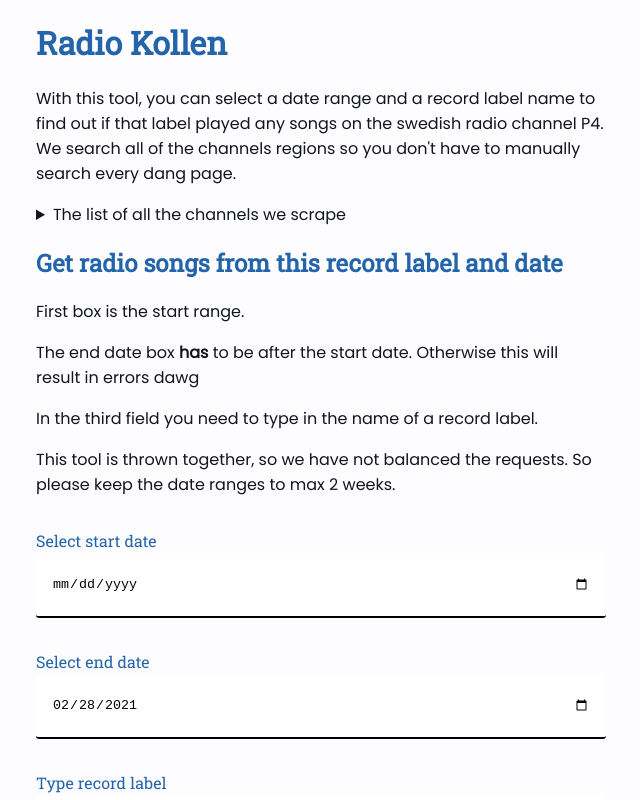
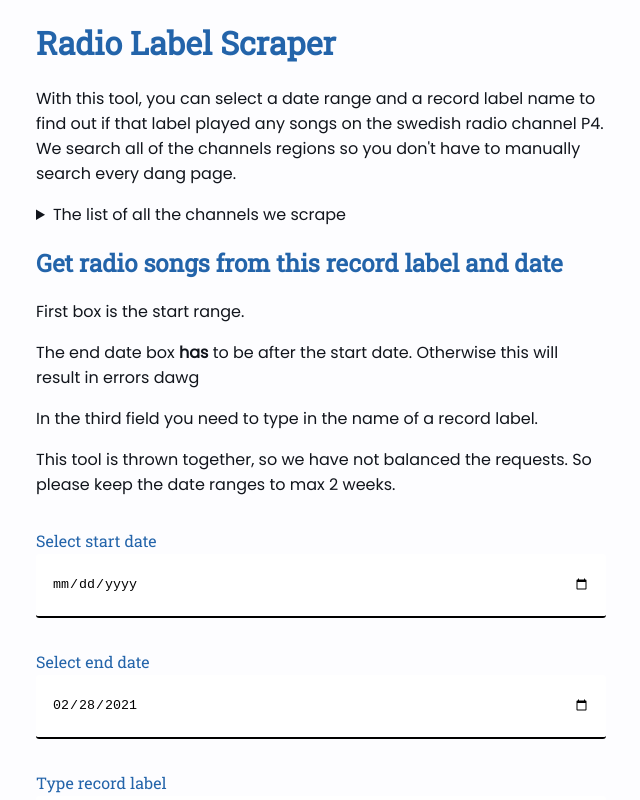
Before and after one commit to Adamkillander96/radio-label-scraper, a Vue app: page / in a window 1280 px wide. Shown: the top 800 px of the page, without its empty margins (319-959 px from the left). Built offline with nearby package versions, Linux system fonts and the light colour scheme.

Commit message:
Updated h1 element text

```diff
--- a/src/components/dashboard.vue
+++ b/src/components/dashboard.vue
@@ -1,7 +1,7 @@
 <template>
 	<main>
 		<div class="container">
-			<h1>Radio Kollen</h1>
+			<h1>Radio Label Scraper</h1>
 			<p>
 				With this tool, you can select a date range and a record label name to
 				find out if that label played any songs on the swedish radio channel P4.
```
